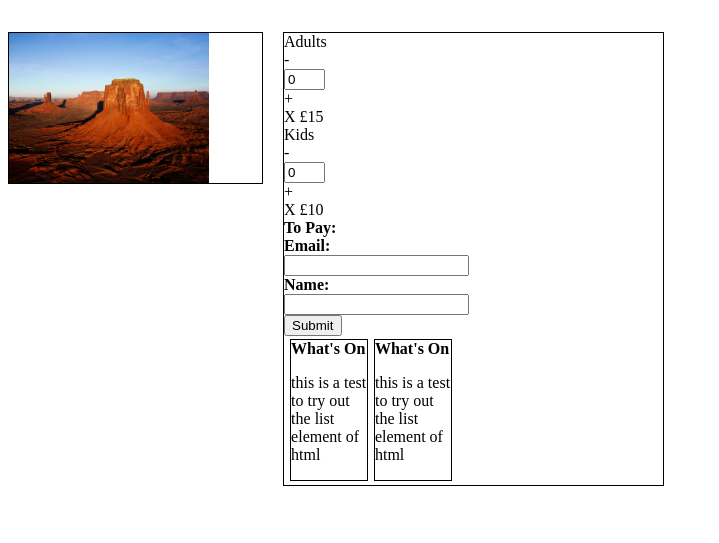
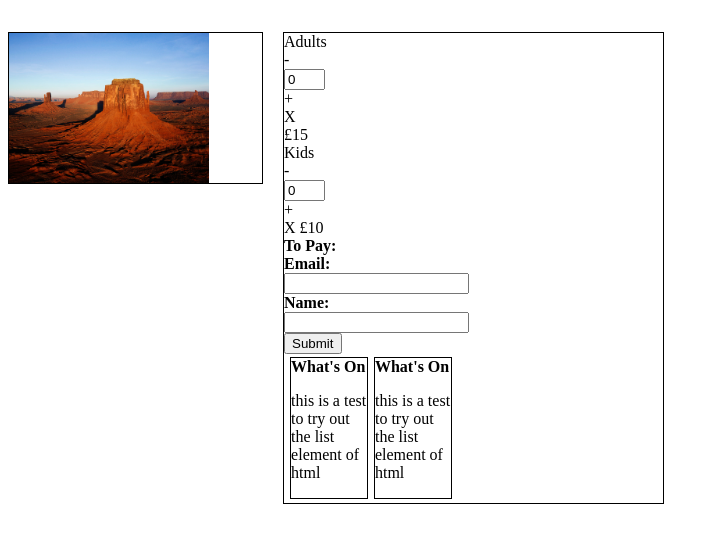
Before and after one commit to gvishjoshi/eventHive, a plain HTML site: page index.html in a window 1280 px wide. Shown: the part 61-604 px from the top of the page, without its empty margins (0-719 px from the left). Drawn offline with Linux system fonts and the light colour scheme.

Commit message:
Update index.html

```diff
--- a/index.html
+++ b/index.html
@@ -15,7 +15,7 @@
 
 	<div class="col span_2_of_4">
 		<form name="tickets" netlify onsubmit="return validateForm()" method="POST" >
-			<div>
+			<div class="span_21_of_2">
 				Adults
 				<div class="value-button" id="decrease" onclick="decreaseValue(document.getElementById('adultnumber'))" value="Decrease Value">-</div>
 				<input type="tel" name="Adults" id="adultnumber" value="0" minlength="0" maxlength="2" size="2" width="30%">
```
